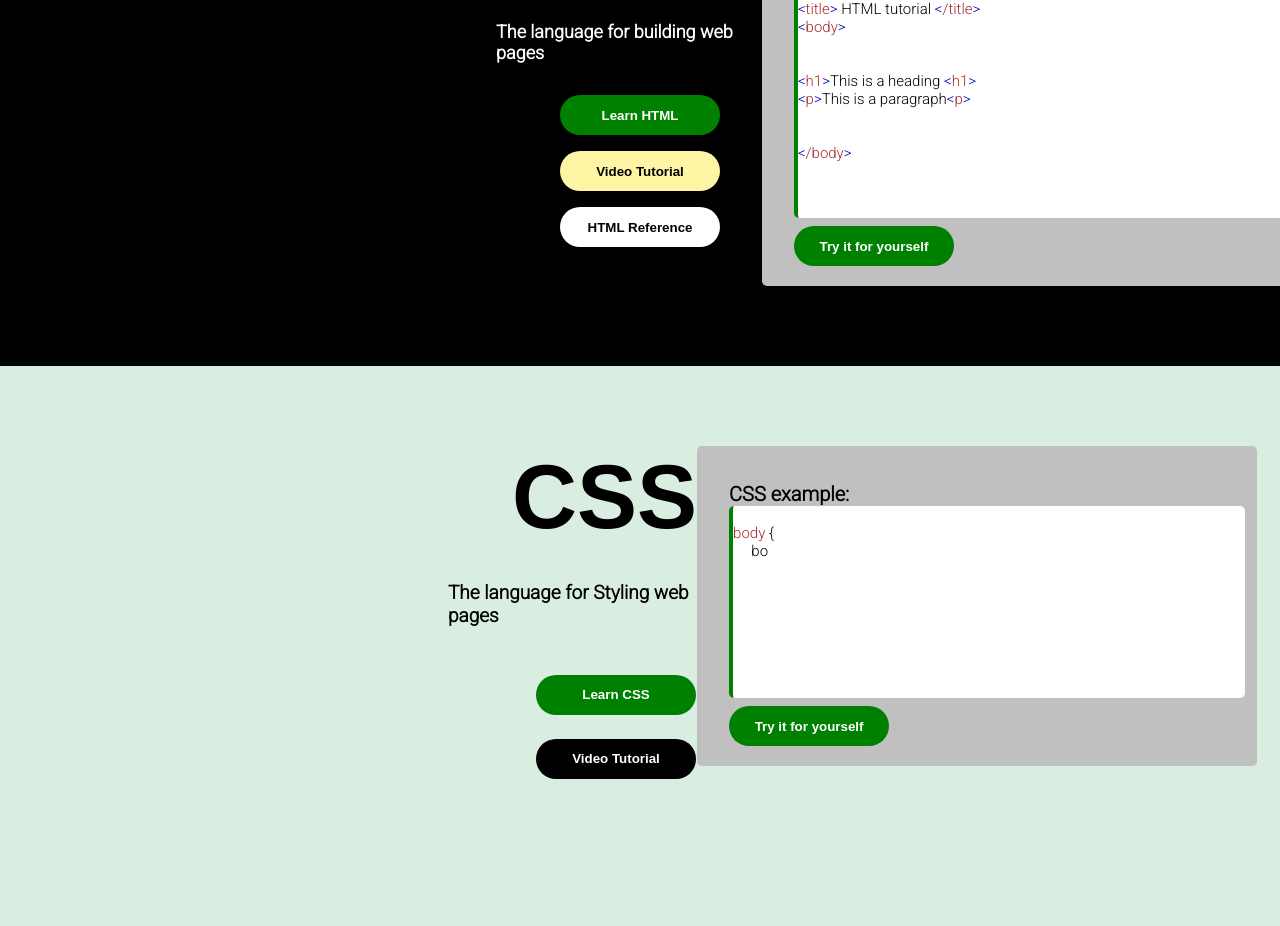
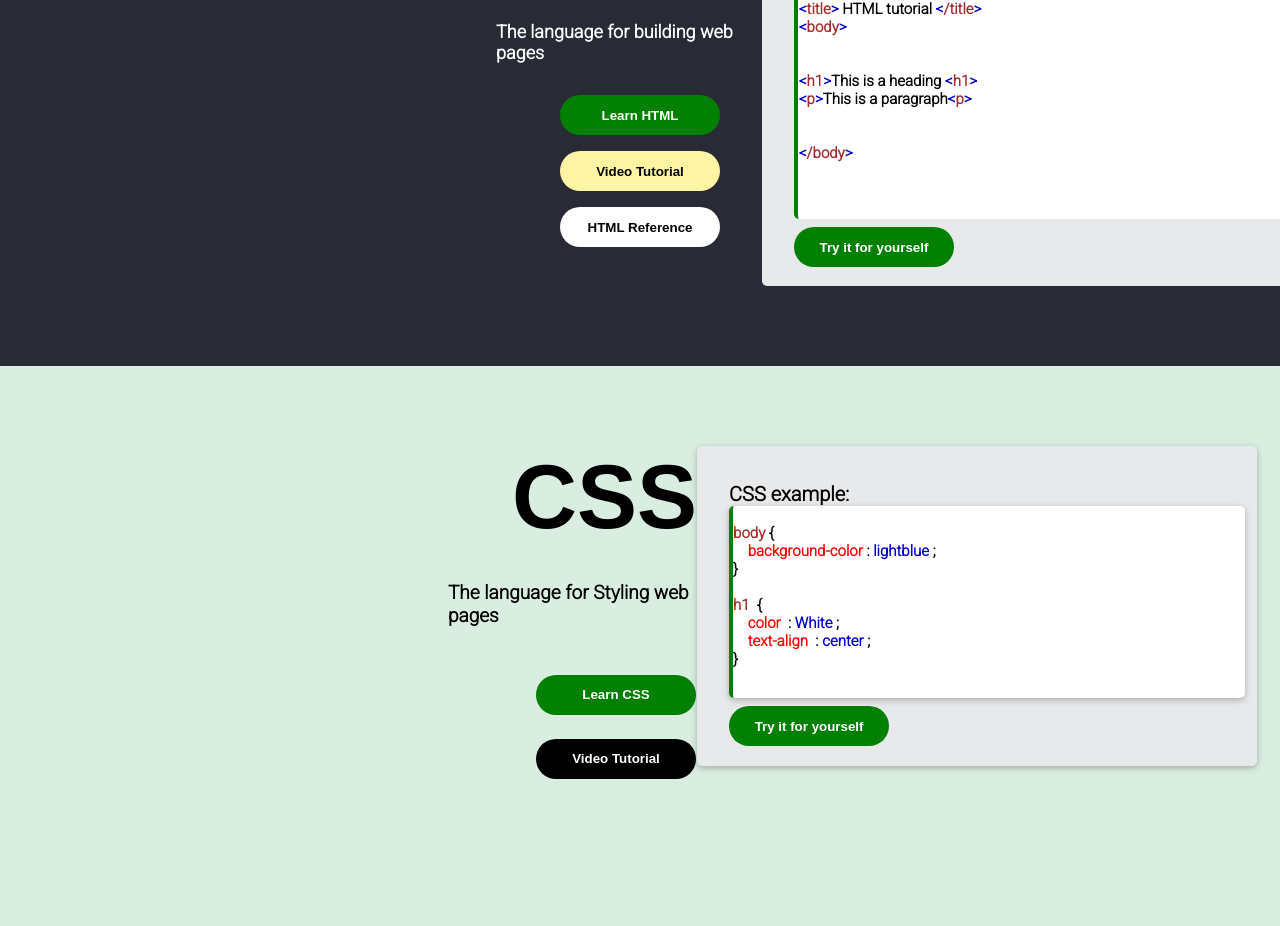
Before and after one commit to Charlie-007-star/w3SchoolsClone, a plain HTML site: page index.html in a window 1280 px wide. Shown: the part 274-1200 px from the top of the page. Drawn offline with Linux system fonts and the light colour scheme.

Commit message:
100%done

```diff
--- a/index.html
+++ b/index.html
@@ -120,7 +120,12 @@
                 <div class="container-css4">
                     <br>
                     <span style="color: brown;">body</span> { <br>
-                     <span style="color: red;"></span>&nbsp;&nbsp;&nbsp;&nbsp; bo</span>
+                     <span style="color: red;">&nbsp;&nbsp;&nbsp;&nbsp;background-color</span>&nbsp;:<span style="color: mediumblue;">&nbsp;lightblue</span> ; <br>
+                     <span>}</span> <br> <br>
+                     <span style="color: brown;">h1&nbsp;&nbsp;</span>{<span></span> <br>
+                        <span style="color: red;">&nbsp;&nbsp;&nbsp;&nbsp;color &nbsp;</span>:<span style="color: mediumblue;">&nbsp;White </span>; <br>
+                        <span style="color: red;">&nbsp;&nbsp;&nbsp;&nbsp;text-align &nbsp;</span>:<span style="color: mediumblue;">&nbsp;center </span>; <br>
+                        <span>}</span>
                 </div>
                 <input type="submit" value="Try it for yourself" id="try">
             </div>
--- a/style.css
+++ b/style.css
@@ -49,7 +49,7 @@ body{
     vertical-align: middle;
     background-color: green;
     border-style: none;
-    padding: 0.7rem
+    padding: 0.7rem;
 
 
 }
@@ -120,7 +120,7 @@ body{
 
 
 .flex-container{
-    background-color:black;
+    background-color: #282A35 ;
     display: flex;
     justify-content: left;
     height: 35rem;
@@ -140,7 +140,7 @@ body{
  .container3{
     border-radius: 5px;
      align-content: center;
-     background-color:silver;
+     background-color: #E7E9EB;
      width: 35rem;
      height: 22rem;
      padding-left: 2rem;
@@ -155,7 +155,8 @@ body{
      border-radius: 5px;
      font-size: 15px;
      border-left: 4px solid green;
-
+     font-weight: bolder;
+     padding: 1px;
  }
  #try{
     height: 2.5rem;
@@ -229,18 +230,22 @@ body{
 .container-css3{
     border-radius: 5px;
     align-content: center;
-    background-color:silver;
+    background-color: #E7E9EB;
     width: 33rem;
     height: 17rem;
     padding-left: 2rem;
     padding-top: 2rem;
     padding-bottom: 1rem;
+    box-shadow:  0 2px 5px 0 rgba(0,0,0,0.16),0 2px 10px 0 rgba(0,0,0,0.12);;
+
 }
 .container-css4{
-    background-color: white;
+    background-color:white;
     width: 32rem;
     height: 12rem;
     border-radius: 5px;
     font-size: 15px;
+    font-weight: bolder;
     border-left: 4px solid green;
+    box-shadow:  0 2px 5px 0 rgba(0,0,0,0.16),0 2px 10px 0 rgba(0,0,0,0.12);;
 }
```
